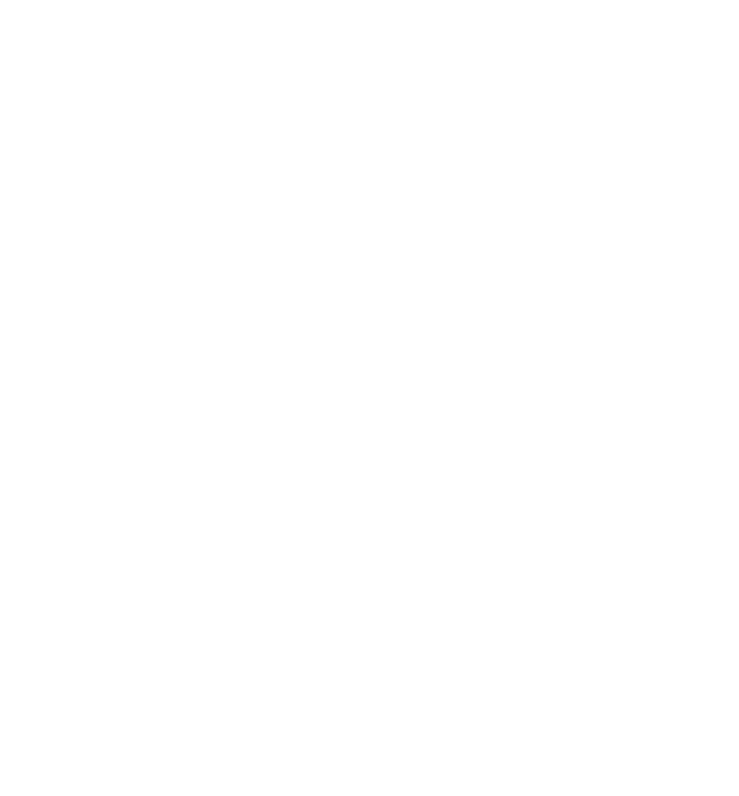
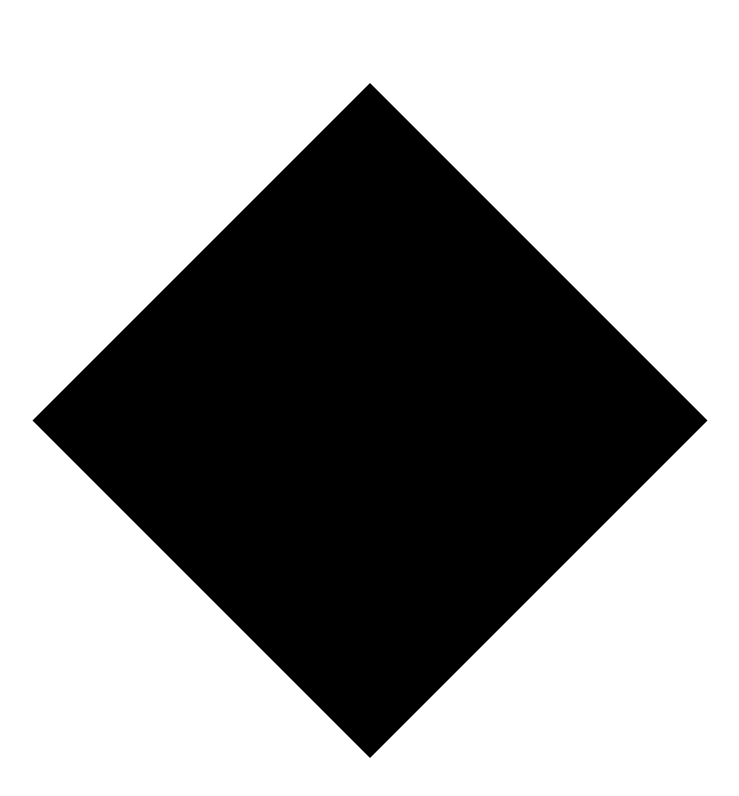
Before and after one commit to hwiy01/36-COLLABORATION-WEB-HYUNDAICARD, a React (Vite) app: page / in a window 1280 px wide. Shown: the top 796 px of the page, without its empty margins (88-827 px from the left). Built offline with nearby package versions, Linux system fonts and the light colour scheme.

Commit message:
init : svgr 세팅 및 테스트

```diff
--- a/package.json
+++ b/package.json
@@ -7,7 +7,8 @@
     "dev": "vite",
     "build": "tsc -b && vite build",
     "lint": "eslint .",
-    "preview": "vite preview"
+    "preview": "vite preview",
+    "svgr": "npx @svgr/cli -d src/assets/svg --ignore-existing --typescript --no-dimensions --jsx-runtime automatic public/svg"
   },
   "dependencies": {
     "react": "^19.1.0",
@@ -25,6 +26,7 @@
     "globals": "^16.0.0",
     "typescript": "~5.8.3",
     "typescript-eslint": "^8.30.1",
-    "vite": "^6.3.5"
+    "vite": "^6.3.5",
+    "vite-plugin-svgr": "^4.3.0"
   }
 }
--- a/src/App.tsx
+++ b/src/App.tsx
@@ -1,5 +1,7 @@
+import { TestIcon } from "./assets/svg";
+
 function App() {
-  return <></>;
+  return <><TestIcon width={900} height={900}></TestIcon></>;
 }
 
 export default App;
--- /dev/null
+++ b/src/assets/svg/TestIcon.tsx
@@ -0,0 +1,7 @@
+import type { SVGProps } from "react";
+const SvgTestIcon = (props: SVGProps<SVGSVGElement>) => (
+  <svg xmlns="http://www.w3.org/2000/svg" viewBox="0 0 24 24" {...props}>
+    <path d="m12 2 9 9-9 9-9-9z" />
+  </svg>
+);
+export default SvgTestIcon;
--- /dev/null
+++ b/src/assets/svg/index.ts
@@ -0,0 +1 @@
+export { default as TestIcon } from "./TestIcon";
--- a/vite.config.ts
+++ b/vite.config.ts
@@ -1,7 +1,17 @@
 import { defineConfig } from "vite";
 import react from "@vitejs/plugin-react-swc";
+import svgr from 'vite-plugin-svgr';
 
 // https://vite.dev/config/
 export default defineConfig({
-  plugins: [react()],
+  plugins: [
+    react(),svgr(
+      {
+      svgrOptions: {
+        icon: true,
+        jsxRuntime:'automatic'
+      },
+    }
+    ),
+  ],
 });
```
Also changed, not shown: public/svg/test-icon.svg (added), 1 other file (tests, documents, lock files or other folders).
